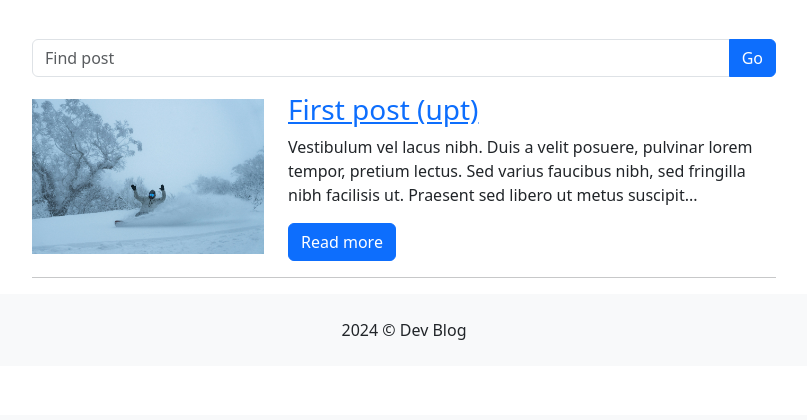
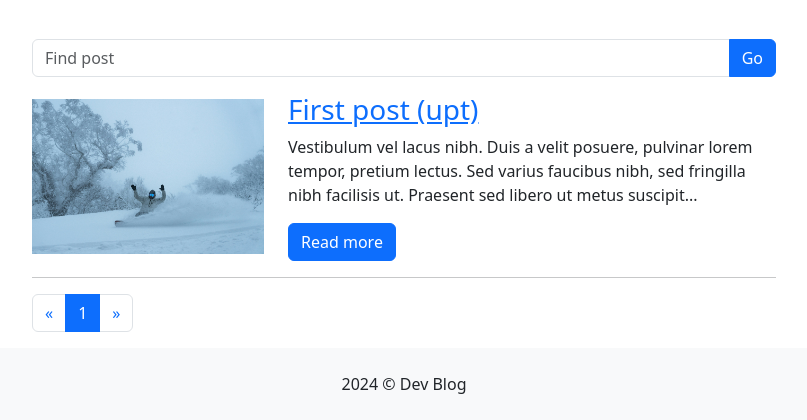
Before and after one commit to ImGoncharovAnton/py-flask-blog, a Flask app: page / in a window 1280 px wide. Shown: the part 385-805 px from the top of the page, without its empty margins (236-1043 px from the left). Before the commit the page ends 725 px from the top, so only its background shows below. Run offline with Flask 3, Linux system fonts and the light colour scheme; data comes from the database, SQL or seed files in the repository; both versions use the stored data as it was after the commit.

Commit message:
add pagination logic and added query in value search input

```diff
--- a/app/blog/utils.py
+++ b/app/blog/utils.py
@@ -1,2 +1,21 @@
+from math import ceil
+
+
 def slugify(title):
     return title.lower().replace(' ', '-')
+
+
+def pagination(count, page, per_page=2):
+    page_no = ceil(count / per_page)
+    offset = (page - 1) * per_page
+    next_page = page + 1
+    prev_page = page - 1
+    return {
+        'per_page': per_page,
+        'offset': offset,
+        'pages': list(range(1, page_no + 1)),
+        'page': page,
+        'page_no': page_no,
+        'next_page': next_page,
+        'prev_page': prev_page
+    }
--- a/app/blog/views.py
+++ b/app/blog/views.py
@@ -1,7 +1,7 @@
 from flask import Blueprint, render_template, request, redirect, url_for, flash, g, current_app, abort
 
 from app.blog.tags import create_tags, update_tags, get_tags
-from app.blog.utils import slugify
+from app.blog.utils import slugify, pagination
 from app.db import get_db
 from app.users.views import login_required
 from app.utils import form_errors, validate
@@ -25,22 +25,38 @@ def posts():
     search_query = f"""--sql
             (title LIKE '%{q}%' OR body LIKE '%{q}%')"""
 
+    # Post queries
     query = """--sql
     SELECT * FROM posts WHERE publish <= '%s' AND publish != '' """ % datetime.now()
+    count_query = query.replace('*', 'COUNT(*)')
 
-    if q:
+    if q:  # modify queries for search
         query += f"""--sql
         AND {search_query}"""
+        count_query += f"""--sql
+        AND {search_query}"""
 
+    # Admin query: Retrive all posts
     if g.user and g.user['is_admin']:
         query = """--sql
         SELECT * FROM posts """
-        if q:
+        count_query = query.replace('*', 'COUNT(*)')
+        if q:  # modify admin user post queries for search
             query += f"""--sql
             WHERE {search_query}"""
+            count_query += f"""--sql
+            WHERE {search_query}"""
+
+    # Pagination
+    page = request.args.get('page') or 1
+    count = db.execute(count_query).fetchone()[0]
+    paginate = pagination(count, int(page))
+
+    query += """--sql
+    ORDER BY id DESC LIMIT %s OFFSET %s""" % (paginate['per_page'], paginate['offset'])
 
     posts_list = db.execute(query).fetchall()
-    return render_template('index.html', posts=posts_list)
+    return render_template('index.html', posts=posts_list, paginate=paginate)
 
 
 @bp.route('/create', methods=['GET', 'POST'])
--- a/app/templates/index.html
+++ b/app/templates/index.html
@@ -5,7 +5,7 @@
     <div class="col-md-8 offset-md-2">
         <form action="" method="get">
             <div class="input-group mb-3">
-                <input type="text" name="q" id="q" class="form-control" placeholder="Find post">
+                <input type="text" name="q" id="q" class="form-control" placeholder="Find post" value="{{ request.args.q }}">
                 <button class="btn btn-primary" type="submit">Go</button>
             </div>
         </form>
@@ -25,6 +25,37 @@
         </div>
             <hr>
         {% endfor %}
+        <nav aria-label="Page navigation example">
+          <ul class="pagination">
+            <li class="page-item">
+              <a class="page-link" href="{{ request.path }}?page={{ paginate.prev_page }}{% if request.args.q %}&q={{ request.args.q }}{% endif %}" aria-label="Previous">
+                <span aria-hidden="true">&laquo;</span>
+              </a>
+            </li>
+              {% for page in paginate.pages %}
+            <li class="page-item"><a class="page-link {% if page == paginate.page %}active{% endif %}" href="{{ request.path }}?page={{ page }}{% if request.args.q %}&q={{ request.args.q }}{% endif %}">{{ page }}</a></li>
+              {% endfor %}
+            <li class="page-item">
+              <a class="page-link" href="{{ request.path }}?page={{ paginate.next_page }}{% if request.args.q %}&q={{ request.args.q }}{% endif %}" aria-label="Next">
+                <span aria-hidden="true">&raquo;</span>
+              </a>
+            </li>
+          </ul>
+        </nav>
     </div>
+
+{#<nav aria-label="Page navigation example">#}
+{#  <ul class="pagination justify-content-center">#}
+{#    <li class="page-item disabled">#}
+{#      <a class="page-link">Previous</a>#}
+{#    </li>#}
+{#    <li class="page-item"><a class="page-link" href="#">1</a></li>#}
+{#    <li class="page-item"><a class="page-link" href="#">2</a></li>#}
+{#    <li class="page-item"><a class="page-link" href="#">3</a></li>#}
+{#    <li class="page-item">#}
+{#      <a class="page-link" href="#">Next</a>#}
+{#    </li>#}
+{#  </ul>#}
+{#</nav>#}
 </div>
 {% endblock content %}
```
Also changed, not shown: db.sqlite3.
